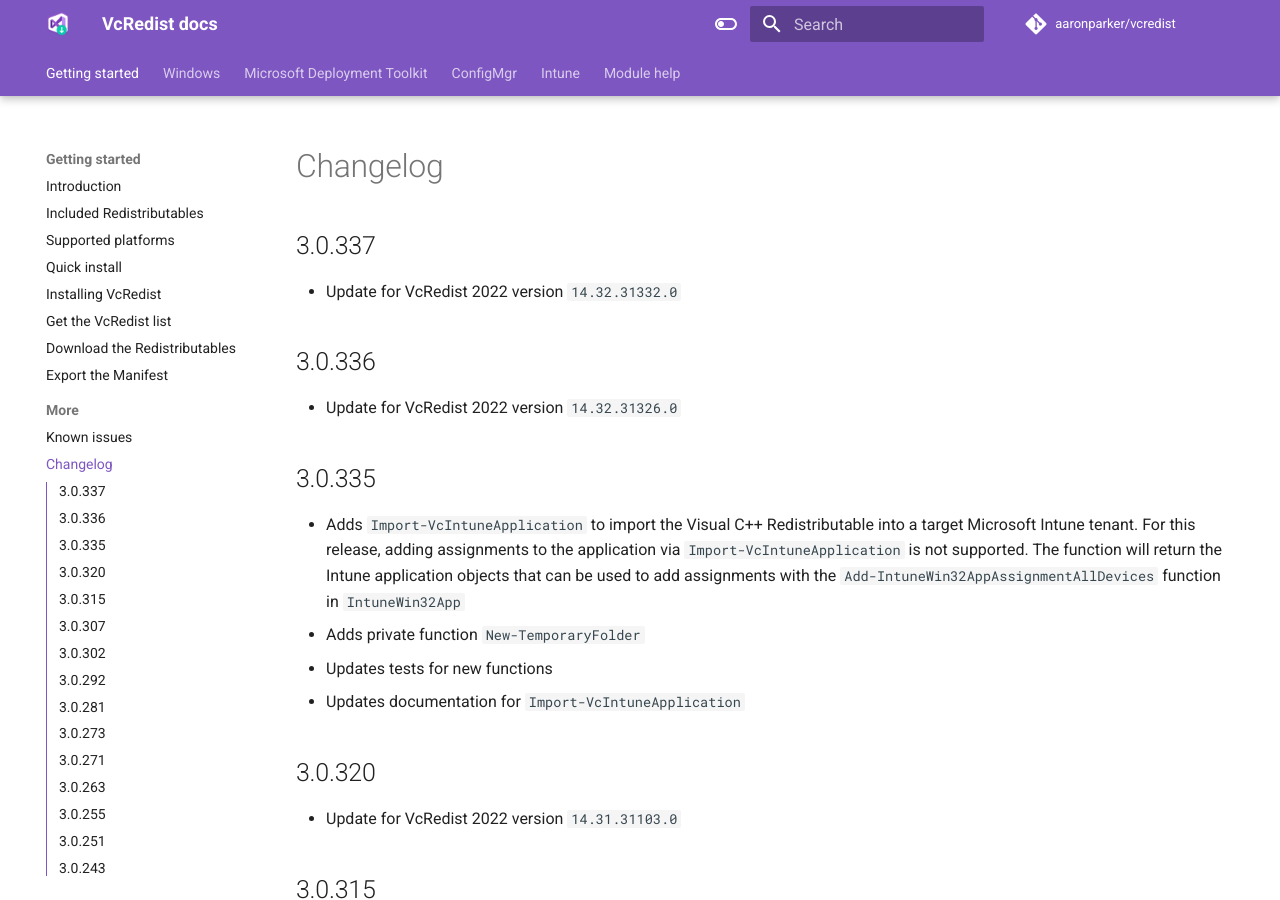
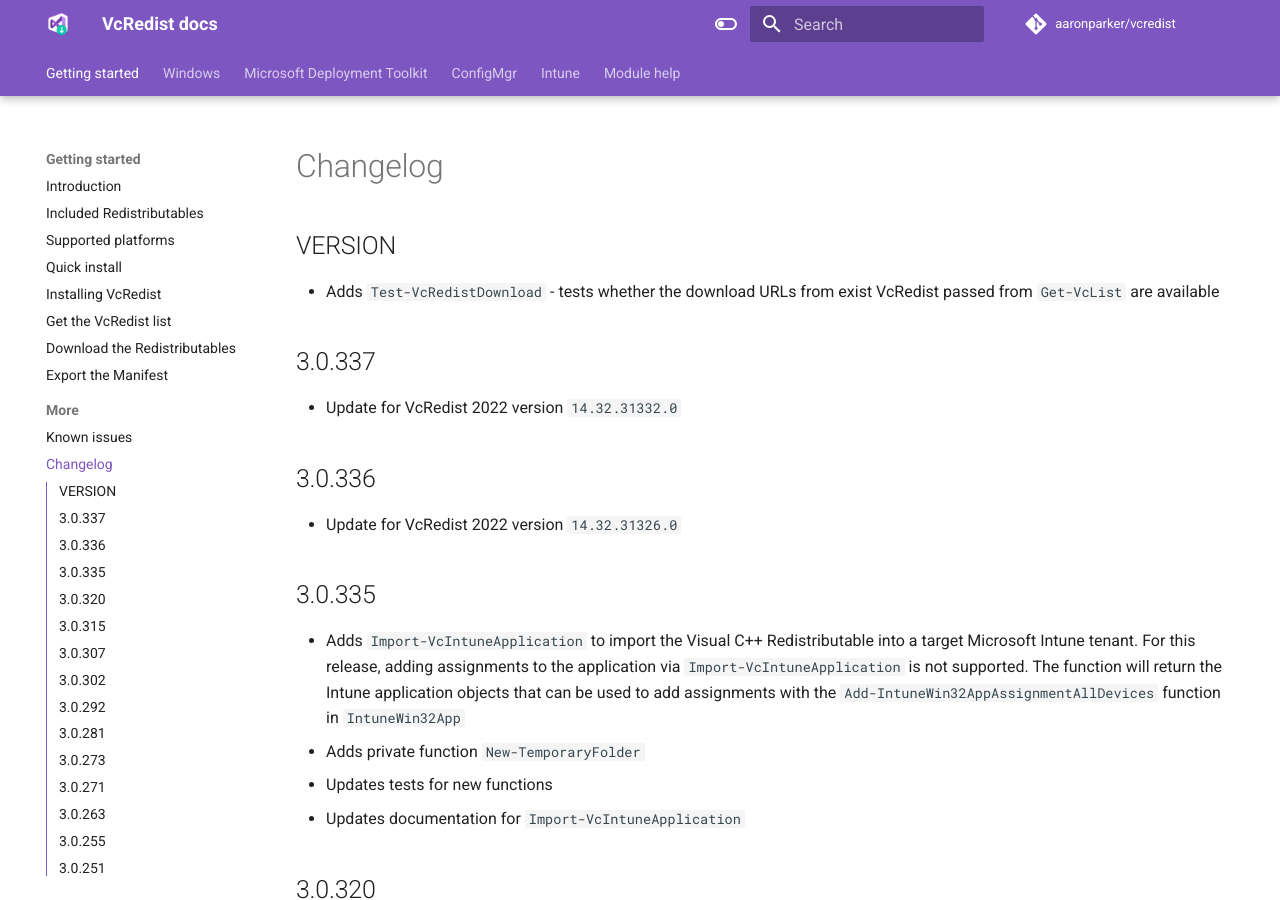
Before and after one commit to aaronparker/vcredist, an MkDocs documentation site: the page built from docs/changelog.md, in a window 1280 px wide and 900 px high. Built offline with MkDocs 1.6.1 and Material for MkDocs 9.7.7, drawn with Linux system fonts in a browser that asks for light colours; comment, search, counter and statistics services are not loaded.

Commit message:
Add Test-VcRedistDownload

```diff
--- a/docs/changelog.md
+++ b/docs/changelog.md
@@ -1,4 +1,8 @@
 # Changelog
+
+## VERSION
+
+* Adds `Test-VcRedistDownload` - tests whether the download URLs from exist VcRedist passed from `Get-VcList` are available
 
 ## 3.0.337
 
```
Also changed, not shown: 3 other files.
